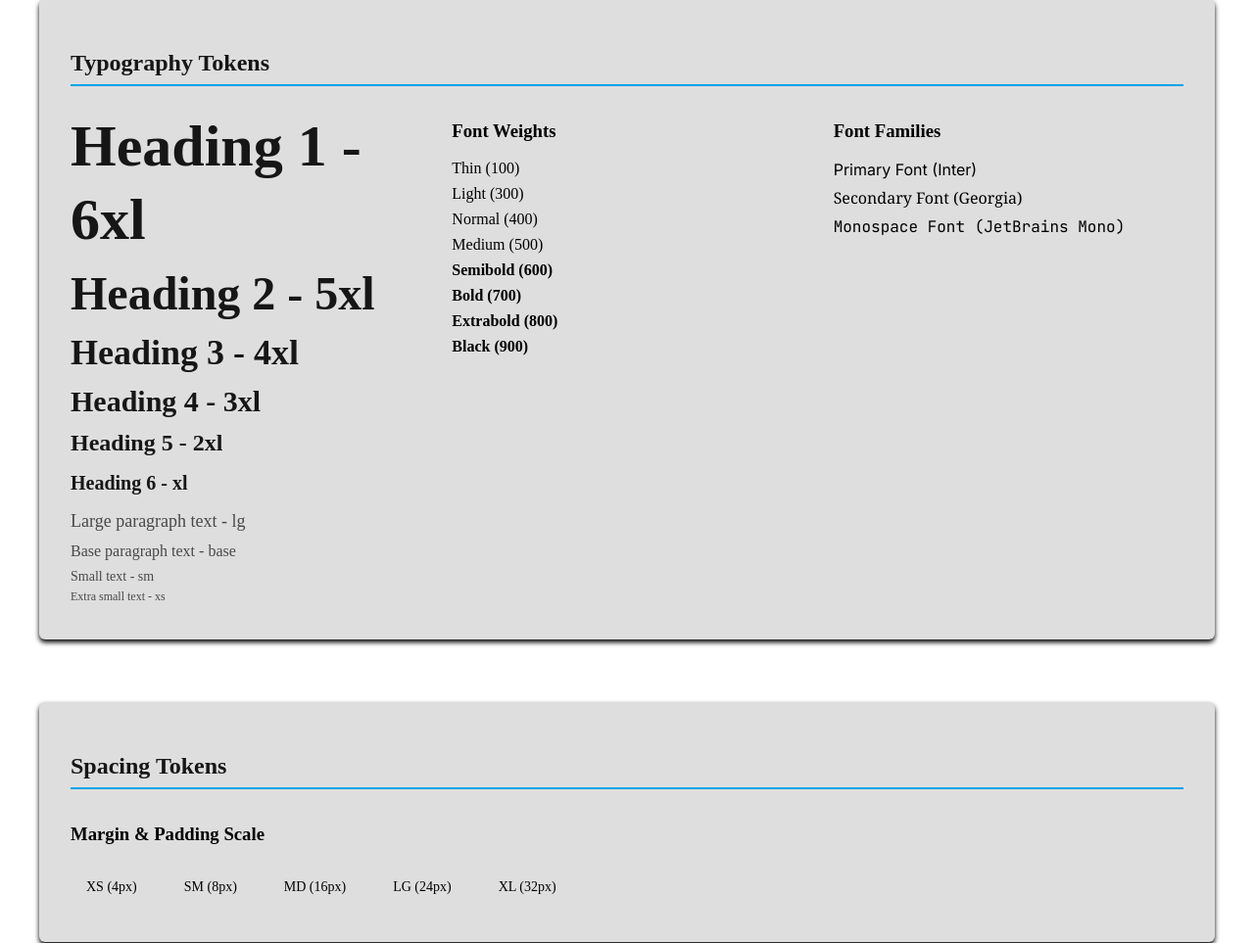
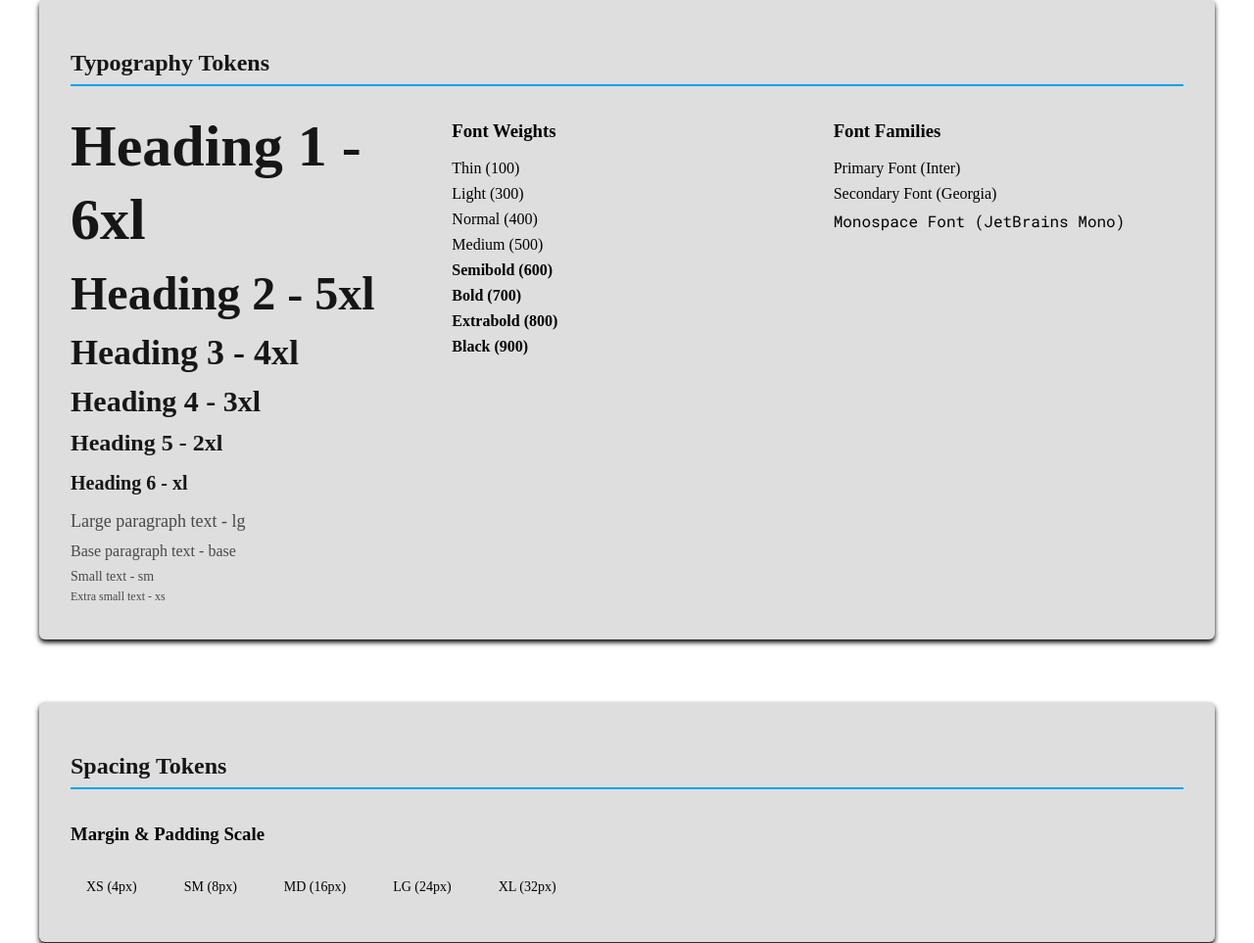
Before and after one commit to aaronsleeper/design-token-base, a website: page index.html in a window 1280 px wide. Shown: the part 888-1851 px from the top of the page at 98% size. Drawn offline with Linux system fonts and the light colour scheme.

Commit message:
Update typography variables to use -sans/-serif/-mono naming and Roboto fonts
- Rename font family variables from -primary/-secondary/-mono to -sans/-serif/-mono
- Switch to Google Fonts: Roboto, Roboto Serif, and Roboto Mono
- Update all references in utilities and demo files
- Update Google Fonts import in HTML to load Roboto family fonts
- Maintain consistent naming convention across the design system

```diff
--- a/demo/demo.css
+++ b/demo/demo.css
@@ -131,12 +131,12 @@
   font-size: var(--font-size-3);
 }
 
-.font-primary {
-  font-family: var(--font-family-primary);
+.font-sans {
+  font-family: var(--font-family-sans);
 }
 
-.font-secondary {
-  font-family: var(--font-family-secondary);
+.font-serif {
+  font-family: var(--font-family-serif);
 }
 
 .font-mono {
--- a/index.html
+++ b/index.html
@@ -8,7 +8,7 @@
     <link rel="stylesheet" href="demo/demo.css">
     <link rel="preconnect" href="https://fonts.googleapis.com">
     <link rel="preconnect" href="https://fonts.gstatic.com" crossorigin>
-    <link href="https://fonts.googleapis.com/css2?family=Inter:wght@100;300;400;500;600;700;800;900&family=JetBrains+Mono:wght@100;300;400;500;600;700;800;900&display=swap" rel="stylesheet">
+    <link href="https://fonts.googleapis.com/css2?family=Roboto:wght@100;300;400;500;700;900&family=Roboto+Serif:wght@100;300;400;500;700;900&family=Roboto+Mono:wght@100;300;400;500;700&display=swap" rel="stylesheet">
 </head>
 <body>
     <div class="demo-container">
--- a/tokens/scss/_breakpoints.scss
+++ b/tokens/scss/_breakpoints.scss
@@ -18,14 +18,14 @@
 	--container-2xl: 1536px;
 }
 
-// SCSS variables for maps (require SCSS functionality)
+// SCSS variables for maps
 $breakpoints: (
 	xs: 0,
 	sm: 640px,
 	md: 768px,
 	lg: 1024px,
 	xl: 1280px,
-  2xl: 1536px
+	2xl: 1536px,
 );
 
 $containers: (
@@ -34,5 +34,5 @@ $containers: (
 	md: 768px,
 	lg: 1024px,
 	xl: 1280px,
-  2xl: 1536px
+	2xl: 1536px,
 );
--- a/tokens/scss/_typography.scss
+++ b/tokens/scss/_typography.scss
@@ -2,9 +2,9 @@
 
 :root {
 	// Font Families
-	--font-family-primary: 'Inter', -apple-system, BlinkMacSystemFont, 'Segoe UI', Roboto, sans-serif;
-	--font-family-secondary: 'Georgia', 'Times New Roman', serif;
-	--font-family-mono: 'JetBrains Mono', 'Fira Code', 'Monaco', 'Consolas', monospace;
+	--font-family-sans: 'Roboto', -apple-system, BlinkMacSystemFont, 'Segoe UI', sans-serif;
+	--font-family-serif: 'Roboto Serif', 'Georgia', 'Times New Roman', serif;
+	--font-family-mono: 'Roboto Mono', 'Monaco', 'Consolas', monospace;
 
 	// Font Sizes (using user's preferred naming convention)
 	--font-size-1: 0.75rem; // 12px
--- a/tokens/scss/_utilities.scss
+++ b/tokens/scss/_utilities.scss
@@ -76,11 +76,11 @@
   font-weight: var(--font-weight-black);
 }
 
-.font-primary {
-  font-family: var(--font-family-primary);
+.font-sans {
+  font-family: var(--font-family-sans);
 }
-.font-secondary {
-  font-family: var(--font-family-secondary);
+.font-serif {
+  font-family: var(--font-family-serif);
 }
 .font-mono {
   font-family: var(--font-family-mono);
```
Also changed, not shown: tokens/scss/_borders.scss (+6 -7 lines), tokens.css, 1 other file. Lines whose indentation alone changed are shown as unchanged.
